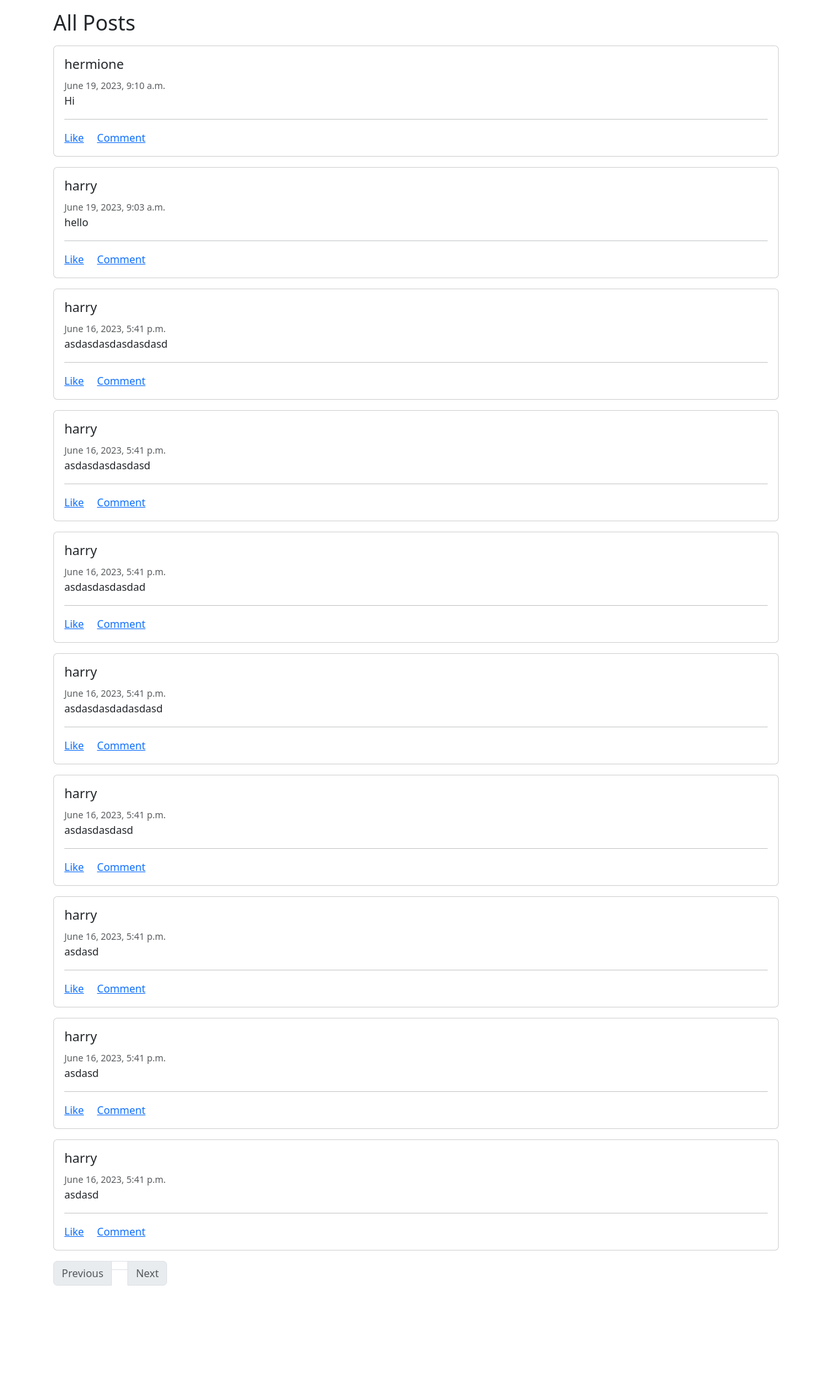
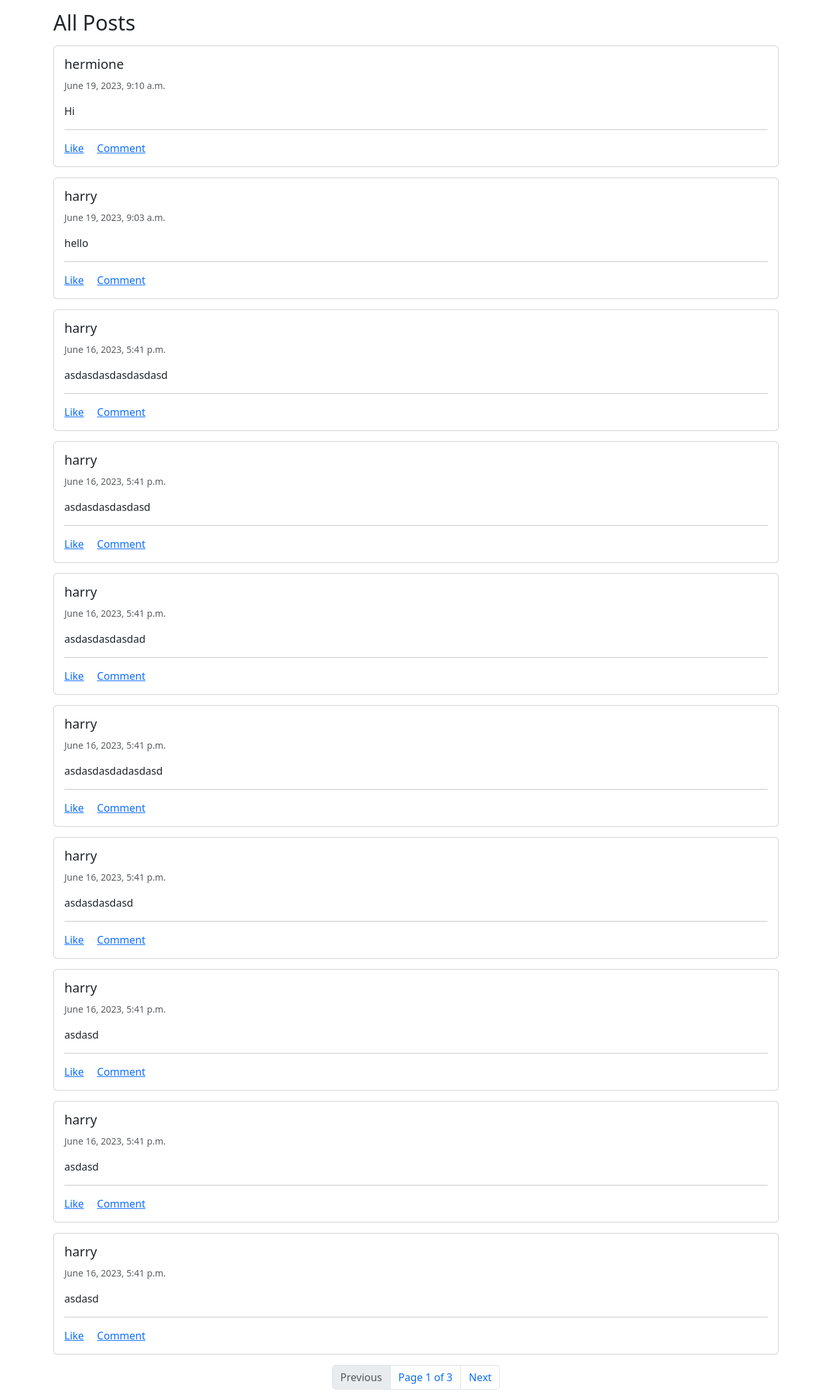
Before and after one commit to srky420/cs50w-project4, a Django app: page / in a window 1280 px wide. Shown: the part 56-2210 px from the top of the page at 65% size. Before the commit the page ends 2034 px from the top, so only its background shows below. Run offline with Django 3.2, Linux system fonts and the light colour scheme; data comes from the database, SQL or seed files in the repository; both versions use the stored data as it was after the commit.

Commit message:
Create Merge

```diff
--- a/network/templates/network/index.html
+++ b/network/templates/network/index.html
@@ -9,7 +9,8 @@
 <form action="{% url 'create-post' %}" method="post">
     {% csrf_token %}
     <div class="form-floating">
-                <textarea name="content" class="form-control rounded-bottom-0" placeholder="Leave a comment here" style="height: 120px;"></textarea>
+        <textarea name="content" class="form-control rounded-bottom-0" placeholder="Leave a comment here"
+            style="height: 120px;"></textarea>
         <label for="post-content" class="text-muted">What's on your mind?</label>
         <input class="btn btn-primary rounded-top-0" type="submit" value="Create Post">
     </div>
@@ -17,7 +18,7 @@
 
 {% endif %}
 
-    <h2>All Posts</h2>
+<h2 class="my-3">All Posts</h2>
 
 {% for post in posts %}
 
@@ -25,7 +26,7 @@
     <div class="card-body">
         <h5 class="card-title">{{ post.posted_by }}</h5>
         <small class="card-subtitle mb-2 text-body-secondary">{{ post.posted_on }}</small>
-                <p class="card-text">{{ post.content }}</p>
+        <p class="card-text my-3">{{ post.content }}</p>
         <hr>
         <a href="#" class="card-link">Like</a>
         <a href="#" class="card-link">Comment</a>
@@ -38,10 +39,16 @@
 
 {% endfor %}
 
-    <ul class="pagination">
-        <li class="page-item"><a href="#" id="prev-page-btn" class="page-link disabled">Previous</a></li>
-        <li class="page-item"><a href="#" id="current-page" class="page-link"></a></li>
-        <li class="page-item"><a href="#" id="next-page-btn" class="page-link disabled">Next</a></li>
+<ul class="pagination justify-content-center">
+    <li class="page-item">
+        <a href="{{ request.path }}?page={% if posts.has_previous %}{{ posts.previous_page_number }}{% else %}#{% endif %}"
+            class="page-link {% if not posts.has_previous %} disabled {% endif %}">Previous</a>
+    </li>
+    <li class="page-item"><a href="#" class="page-link">Page {{ posts.number }} of {{ posts.paginator.num_pages }}</a></li>
+    <li class="page-item">
+        <a href="{{ request.path }}?page={% if posts.has_next %}{{ posts.next_page_number }}{% else %}#{% endif %}"
+            class="page-link {% if not posts.has_next %} disabled {% endif %}">Next</a>
+    </li>
 </ul>
 
 {% endblock %}
--- a/network/templates/network/layout.html
+++ b/network/templates/network/layout.html
@@ -13,18 +13,18 @@
             <div class="container">
                 <a class="navbar-brand" href="#">Network</a>
                 <div>
-                    <ul class="navbar-nav ms-auto gap-2">
+                    <ul class="navbar-nav gap-2">
                         {% if user.is_authenticated %}
                             <li class="nav-item">
                                 <a class="nav-link" href="#"><strong>{{ user.username }}</strong></a>
                             </li>
                         {% endif %}
                         <li class="nav-item">
-                        <a class="nav-link" href="{% url 'index' %}" id="allposts-btn">All Posts</a>
+                        <a class="nav-link" href="{% url 'index' %}">All Posts</a>
                         </li>
                         {% if user.is_authenticated %}
                             <li class="nav-item">
-                                <a class="nav-link" href="#" id="following-btn">Following</a>
+                                <a class="nav-link" href="{% url 'followings' %}">Following</a>
                             </li>
                             <li class="nav-item">
                                 <a class="nav-link" href="{% url 'logout' %}">Log Out</a>
```
Also changed, not shown: db.sqlite3. Lines whose indentation alone changed are shown as unchanged.
